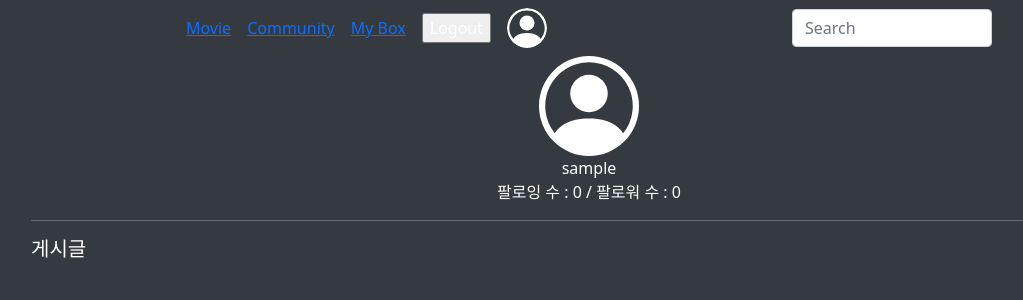
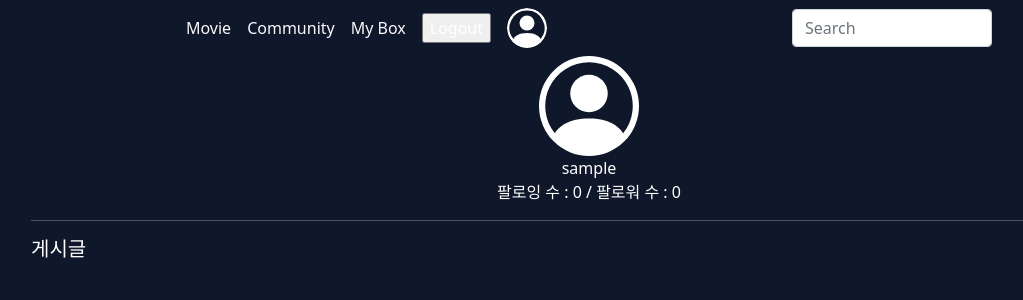
Before and after one commit to shon4bw/Mise-en-Scene, a Django app: a page that uses templates/base.html in a window 1280 px wide. Shown: the top 300 px of the page, without its empty margins (51-1074 px from the left). Run offline with Django 3.2, Linux system fonts and the light colour scheme; the visitor is signed in with stand-in values (Sample User, id 1); data comes from the database, SQL or seed files in the repository; data that the repository does not hold is empty; some libraries are stand-ins or nearby versions.

Commit message:
Modify nav

```diff
--- a/templates/base.html
+++ b/templates/base.html
@@ -6,7 +6,7 @@
   <link href="https://cdn.jsdelivr.net/npm/bootstrap@5.0.0-beta3/dist/css/bootstrap.min.css" rel="stylesheet" integrity="sha384-eOJMYsd53ii+scO/bJGFsiCZc+5NDVN2yr8+0RDqr0Ql0h+rP48ckxlpbzKgwra6" crossorigin="anonymous">
   <title>Mise en Scène</title>
 </head>
-<body style="background-color:#343a40">
+<body style="background-color:#0F172A">
   <!-- CSS style 모음 파일 -->
   {% include '_style.html' %}
 
@@ -14,15 +14,15 @@
     {% if user.is_authenticated %}
       <ul class="d-flex flex-row align-items-center list-unstyled my-0">
         <li class="mx-2">
-          <a href="{% url 'movies:index'%}">Movie</a>
+          <a href="{% url 'movies:index'%}" class="text-decoration-none text-light">Movie</a>
         </li>
 
         <li class="mx-2">
-          <a href="{% url 'community:index'%}">Community</a>
+          <a href="{% url 'community:index'%}" class="text-decoration-none text-light">Community</a>
         </li>
 
         <li class="mx-2">
-          <a href="{% url 'movies:mybox'%}">My Box</a>
+          <a href="{% url 'movies:mybox'%}" class="text-decoration-none text-light">My Box</a>
         </li>
 
         <li class="mx-2">
@@ -65,7 +65,6 @@
         </li>
       </ul>
   </nav>
-
   <div class="container">
     {% block content %}
     {% endblock %}
```
Also changed, not shown: static/miseenscene.JPG (added).
